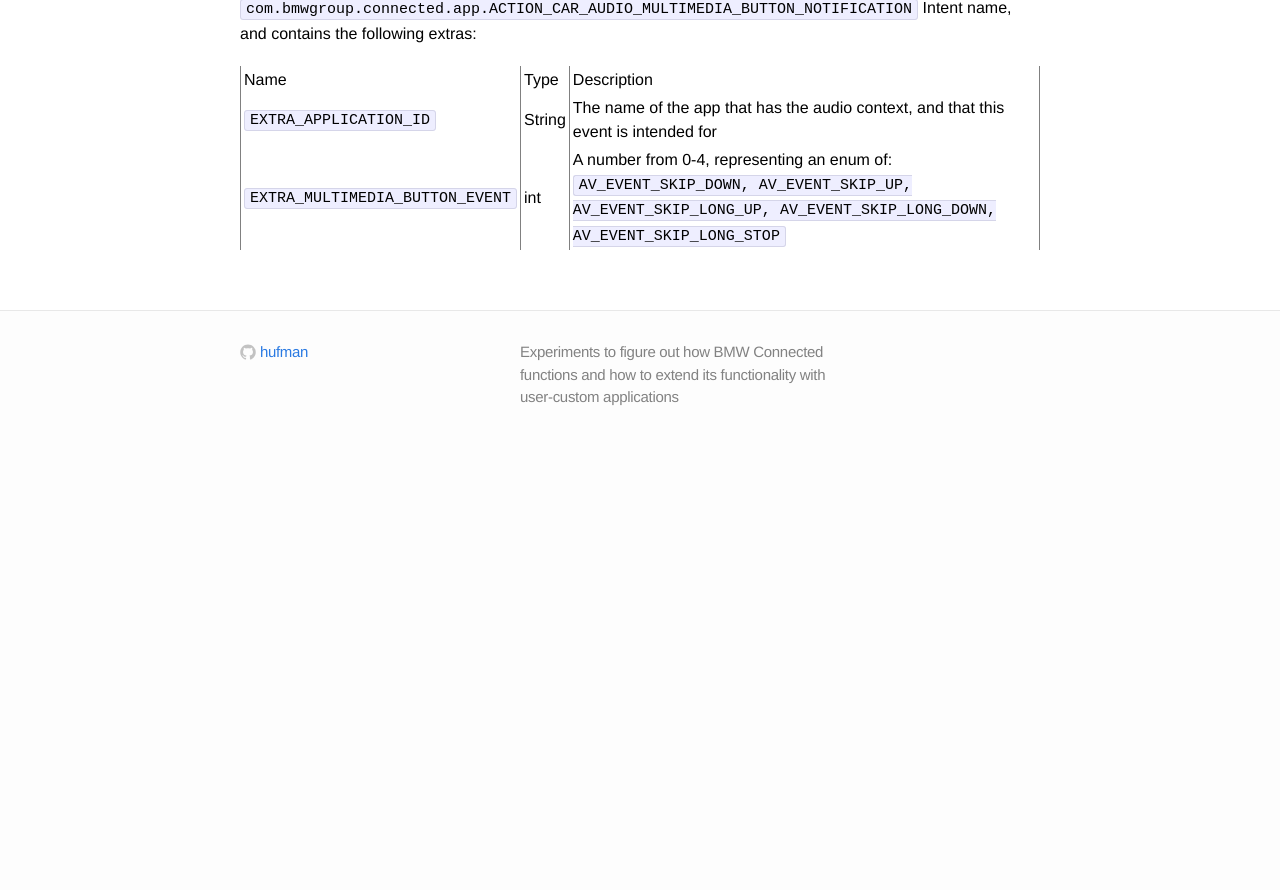
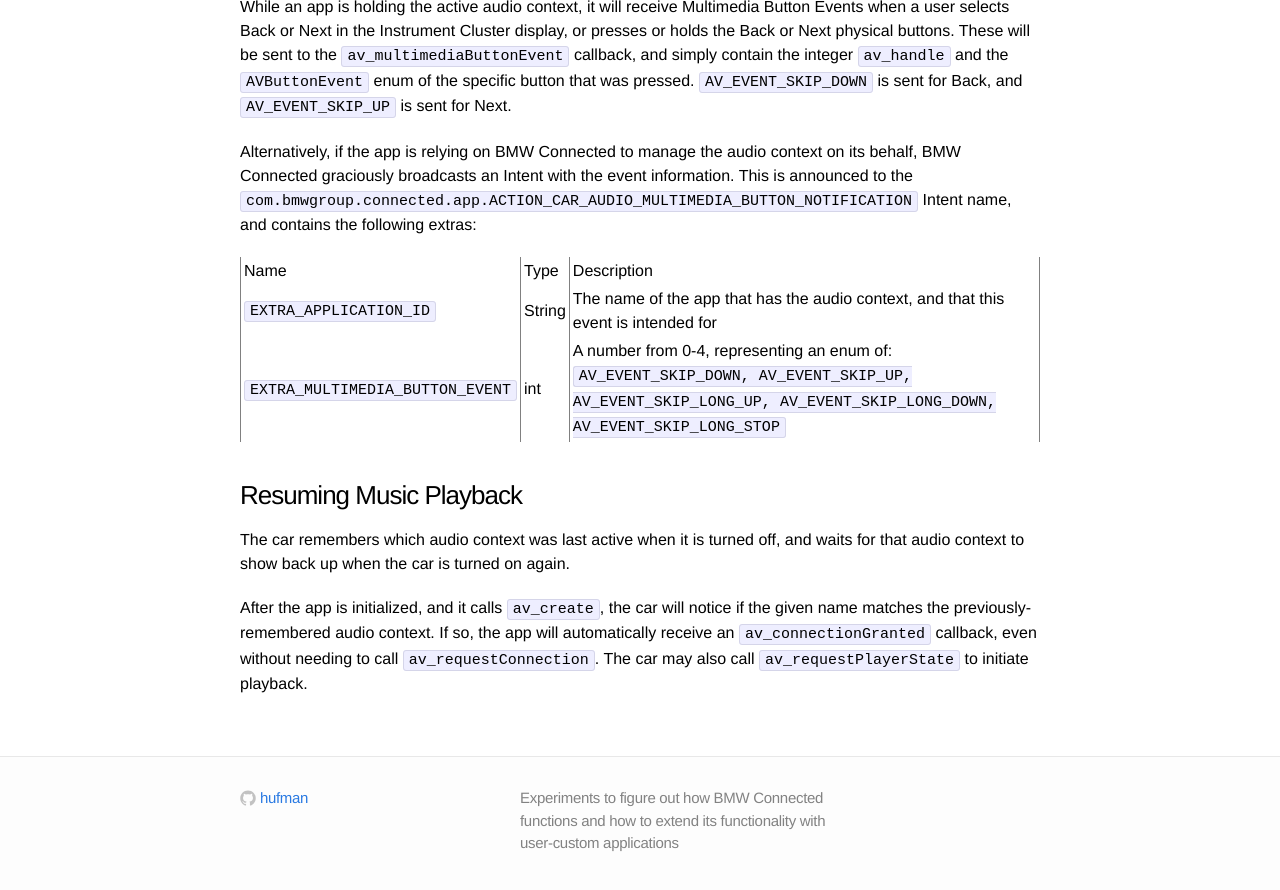
Before and after one commit to BimmerGestalt/BMWConnectedAnalysis, a Jekyll site: the page built from docs/rhmi-audio.md, in a window 1280 px wide and 900 px high, scrolled down 1858 px. Shown: the top 890 px of the window. Built offline with Jekyll 4.4.1, drawn with Linux system fonts in a browser that asks for light colours; before the commit the page ends 2312 px from its top, so only the background shows below that; some of the changed text lies outside the part shown.

Commit message:
Adds some more details about audio playback

```diff
--- a/docs/rhmi-audio.md
+++ b/docs/rhmi-audio.md
@@ -16,10 +16,12 @@
 participant Car as BMW Car
 BMWApp ->> Car: av_create(instanceID: int, name:string)
 Car ->> BMWApp: _result_av_create(handle:int)
+Note right of BMWApp: User selects an app in the dashboard
 BMWApp ->> Car: av_requestConnection(name:string, connectionType:AVConnectionType)
 Car ->> BMWApp: _result_av_requestConnection()
+Note right of BMWApp: Car begins listening to the phone for audio
 Car ->> BMWApp: av_connectionGranted(handle:int, connectionType:AVConnectionType)
-Note right of BMWApp: User selects an app in the dashboard
+Note right of BMWApp: Car requests that music should begin playing
 Car ->> BMWApp: av_requestPlayerState(handle:int, connectionType:AVConnectionType, playerState:AVPlayerState)
 BMWApp ->> Car: av_playerStateChanged(handle:int, connectionType:AVConnectionType, playerState:AVPlayerState)
 BMWApp ->> Car: _result_av_playerStateChanged()
@@ -47,10 +49,12 @@
 App -->> BMWApp: Intent("com.bmwgroup.connected.app.ACTION_CAR_AUDIO_FOCUS_REQUEST")
 BMWApp ->> Car: av_create(name:string)
 Car ->> BMWApp: _result_av_create(handle:int)
+Note right of BMWApp: User selects the app in the dashboard
 BMWApp ->> Car: av_requestConnection(name:string, connectionType:AVConnectionType)
 Car ->> BMWApp: _result_av_requestConnection()
+Note right of BMWApp: Car begins listening to the phone for audio
 Car ->> BMWApp: av_connectionGranted(handle:int, connectionType:AVConnectionType)
-Note right of BMWApp: User selects the app in the dashboard
+Note right of BMWApp: Car requests that music should begin playing
 Car ->> BMWApp: av_requestPlayerState(handle:int, connectionType:AVConnectionType, playerState:AVPlayerState)
 BMWApp ->> Car: av_playerStateChanged(handle:int, connectionType:AVConnectionType, playerState:AVPlayerState)
 BMWApp ->> Car: _result_av_playerStateChanged()
@@ -64,8 +68,13 @@
 Based on an event definition such as: `<statusbarEvent id="577" textModel="571"/>`, the app would do the following steps:
 
 1. `setData(571, "App Name")`	stages the app name into an RaDataModel
-2. `Map args = new HashMap(); args.put(0, null)`	prepares an arguments payload, it always contains `{0:null}`
+2. `Map args = new HashMap(); args.put(0, null);`	prepares an arguments payload, it always contains `{0:null}`
 3. `rhmi_triggerEvent(577, args);`	takes over the status label with this app's information
+
+Similarly, the RHMI app should trigger the `notificationIconEvent`, to update the displayed music player icon alongside the status bar. This event typically points to a hard-coded imageIdModel, and does not need to be changed to point a different icon. For example, based on `<notificationIconEvent id="4" imageIdModel="62"/>`:
+
+1. `Map args = new Hashmap(); args.put(0, true);`
+2. `rhmi_triggerEvent(4, args);`
 
 ### Currently Playing Song Display
 
@@ -82,3 +91,9 @@
 | Name | Type | Description |
 | `EXTRA_APPLICATION_ID` | String | The name of the app that has the audio context, and that this event is intended for |
 | `EXTRA_MULTIMEDIA_BUTTON_EVENT` | int | A number from 0-4, representing an enum of: `AV_EVENT_SKIP_DOWN, AV_EVENT_SKIP_UP, AV_EVENT_SKIP_LONG_UP, AV_EVENT_SKIP_LONG_DOWN, AV_EVENT_SKIP_LONG_STOP` |
+
+### Resuming Music Playback
+
+The car remembers which audio context was last active when it is turned off, and waits for that audio context to show back up when the car is turned on again.
+
+After the app is initialized, and it calls `av_create`, the car will notice if the given name matches the previously-remembered audio context. If so, the app will automatically receive an `av_connectionGranted` callback, even without needing to call `av_requestConnection`. The car may also call `av_requestPlayerState` to initiate playback.
```
